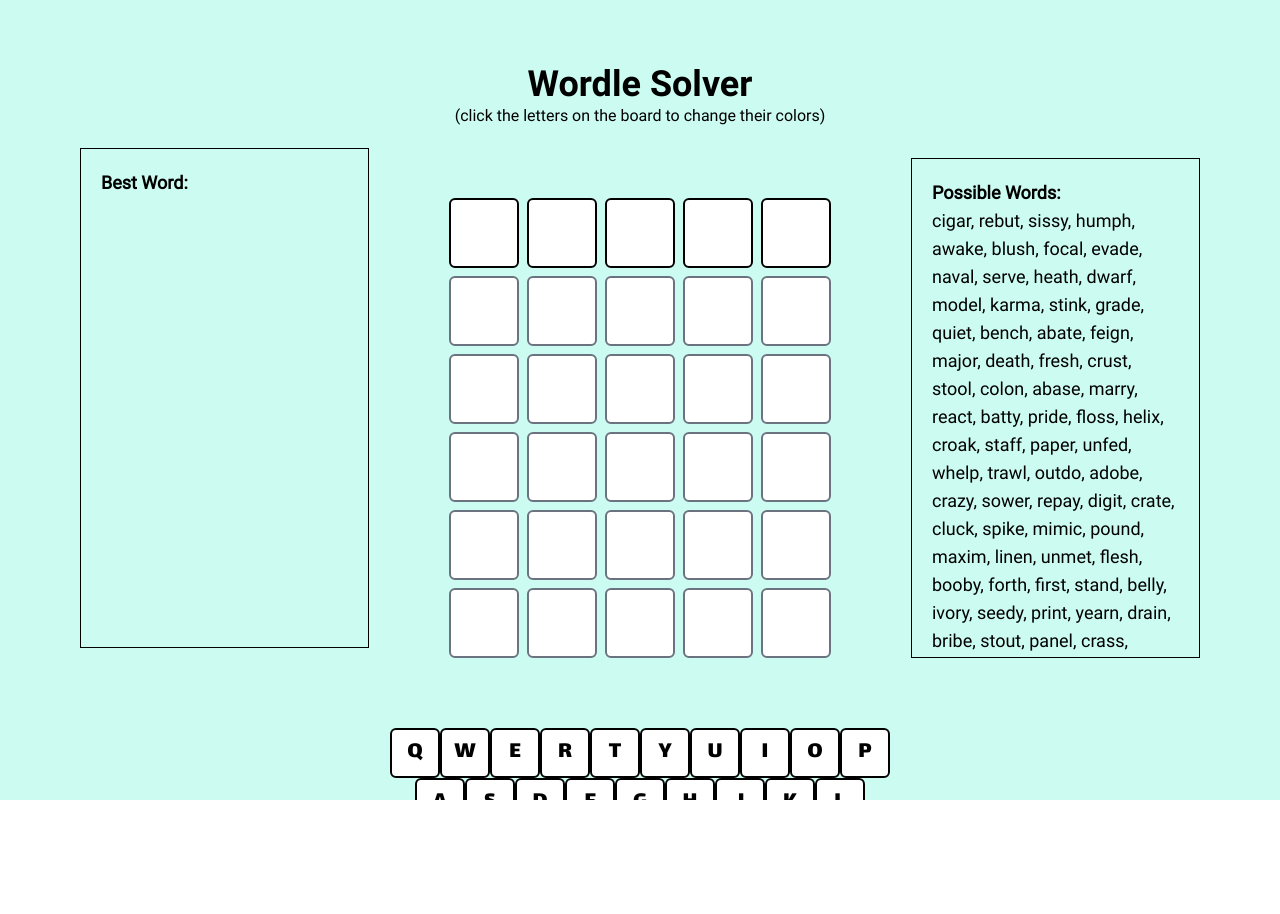
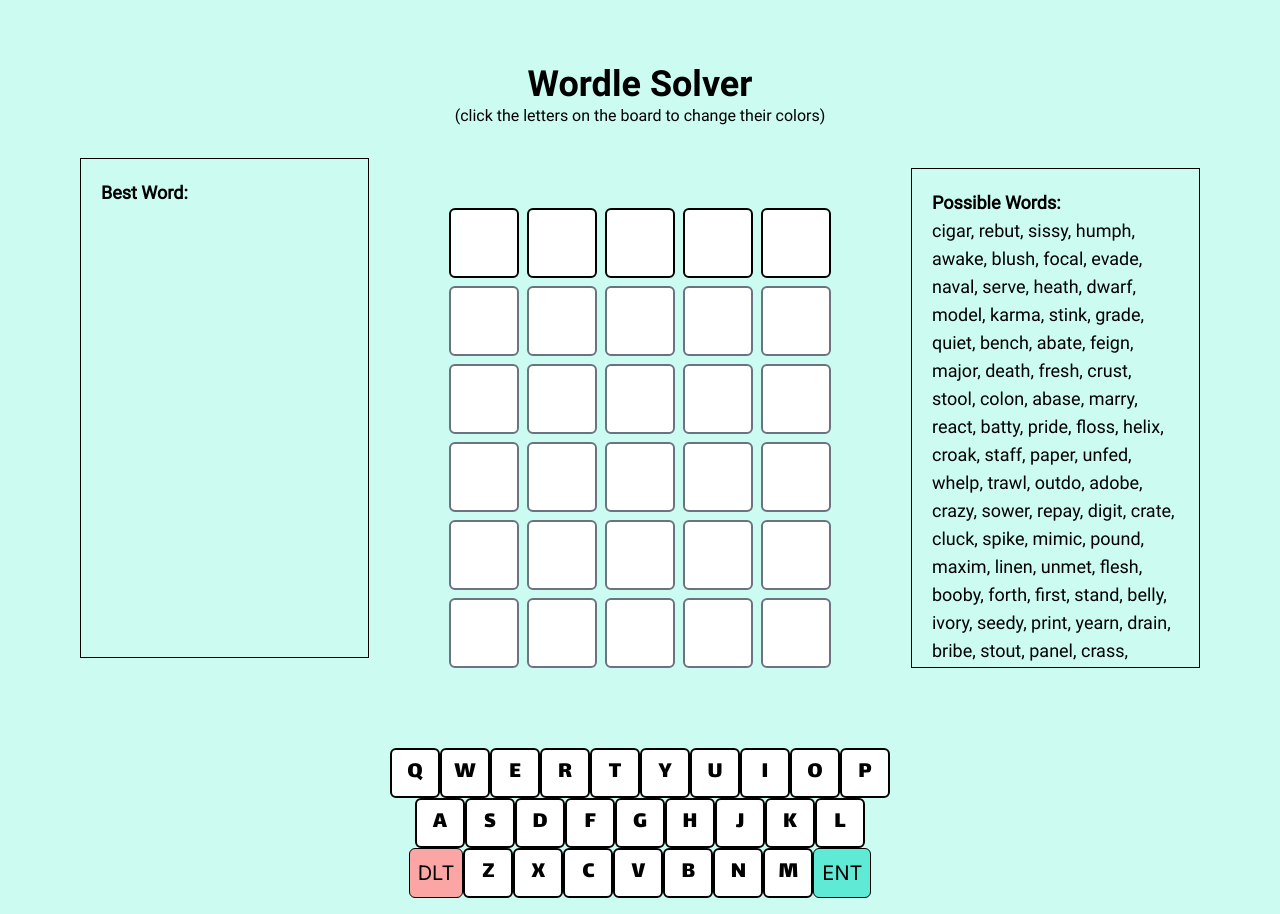
Before and after one commit to JosephPoncini/word-game-solver, a Next.js app: page /pages/WordleSolver in a window 1280 px wide. Before the commit the page ends 800 px from the top, so only its background shows below. Built offline with nearby package versions, Linux system fonts and the light colour scheme.

Commit message:
wordle solver loading screen bug fix

```diff
--- a/src/app/pages/WordleSolver/page.tsx
+++ b/src/app/pages/WordleSolver/page.tsx
@@ -195,7 +195,7 @@
   // },[code])
 
   return (
-    <div className=' w-screen h-screen overflow-auto bg-teal-100 flex flex-col items-center pt-16 px-5 lg:px-20 pb-4 lg:pb-10'>
+    <div className=' w-screen overflow-auto bg-teal-100 flex flex-col items-center pt-16 px-5 lg:px-20 pb-4 pb-10'>
 
       <div className={loading ? `bg-[#00000080] absolute inset-0 px-10 flex flex-col justify-center ` : `hidden`}>
         <div className=' text-white font-Roboto text-center w-full'>Thinking...</div>
```
